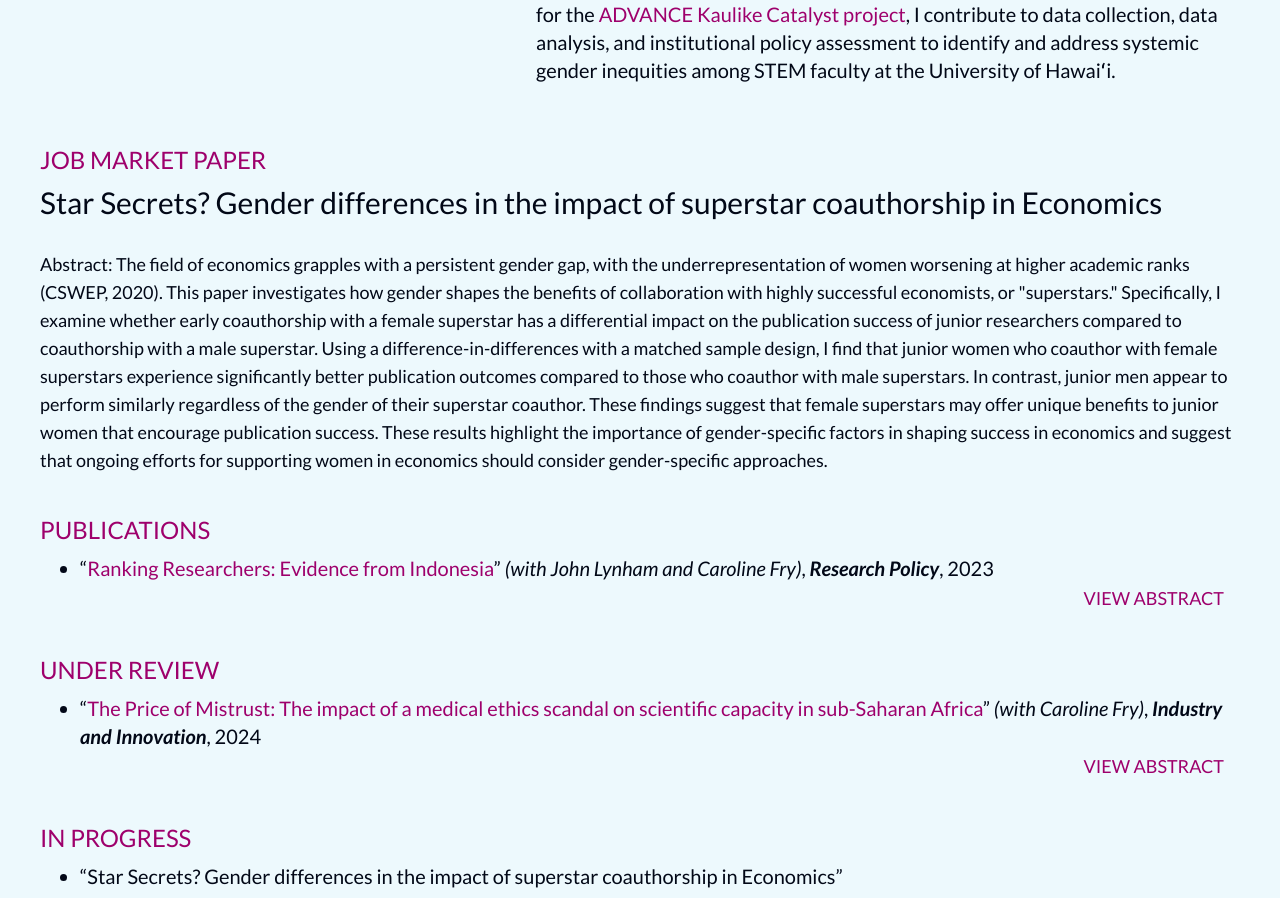
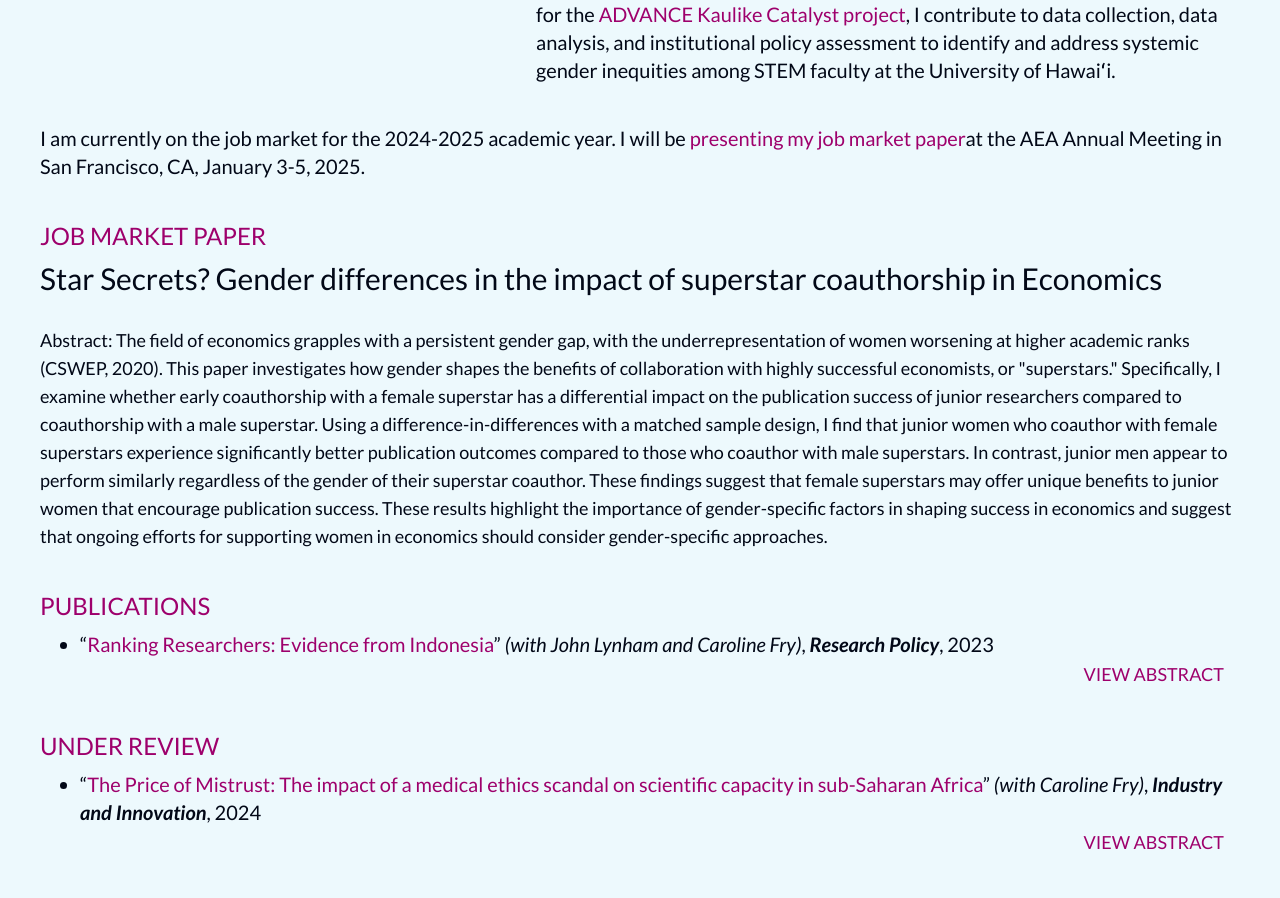
Before and after one commit to pillowfication/shantran, a Next.js app: page / in a window 1280 px wide. Shown: the part 1328-2226 px from the top of the page. Built offline with nearby package versions, Linux system fonts and the light colour scheme.

Commit message:
Update page.tsx

```diff
--- a/src/app/page.tsx
+++ b/src/app/page.tsx
@@ -42,6 +42,9 @@ export default function Home (): ReactElement {
             <p className='mt-6 ml-4'>I've coauthored published papers exploring the factors influencing scientific production in developing countries. My research highlights the influence of research evaluation systems, social trust, and community engagement on the scientific productivity of researchers in Indonesia and Northern Nigeria. Both of these research areas explore the social and institutional factors that underpin a region's scientific development, and how they contribute to the broader discussion of scientific inequity.</p>
             <p className='mt-6 ml-4'>I’m also involved in diversity initiatives at my university. As a research assistant for the <a href='https://manoa.hawaii.edu/advance/' className='text-primary hover:underline'>ADVANCE Kaulike Catalyst project</a>, I contribute to data collection, data analysis, and institutional policy assessment to identify and address systemic gender inequities among STEM faculty at the University of Hawaiʻi.</p>
           </div>
+        </div>
+        <div>
+          <p className='text-1xl'>I am currently on the job market for the 2024-2025 academic year. I will be <a href='https://www.aeaweb.org/conference/2025/preliminary/2057?q=eNo1jEEKgDAMBP-yZwU9ePEdfqDWUHKoLUlRpPTvpoi32d1hK5RUOZ3bkwlr_SNWzGgDvCsUkjyWMcCpJv9hIYlGu_AR-AzWHK5b87j0lSN93sV091_J2YplQmsvh7kjfQ,,' className='text-primary hover:underline'> presenting my job market paper</a>at the AEA Annual Meeting in San Francisco, CA, January 3-5, 2025.</p>
         </div>
       </section>
       <h1 className='text-primary text-2xl mb-2'>JOB MARKET PAPER</h1>
```
